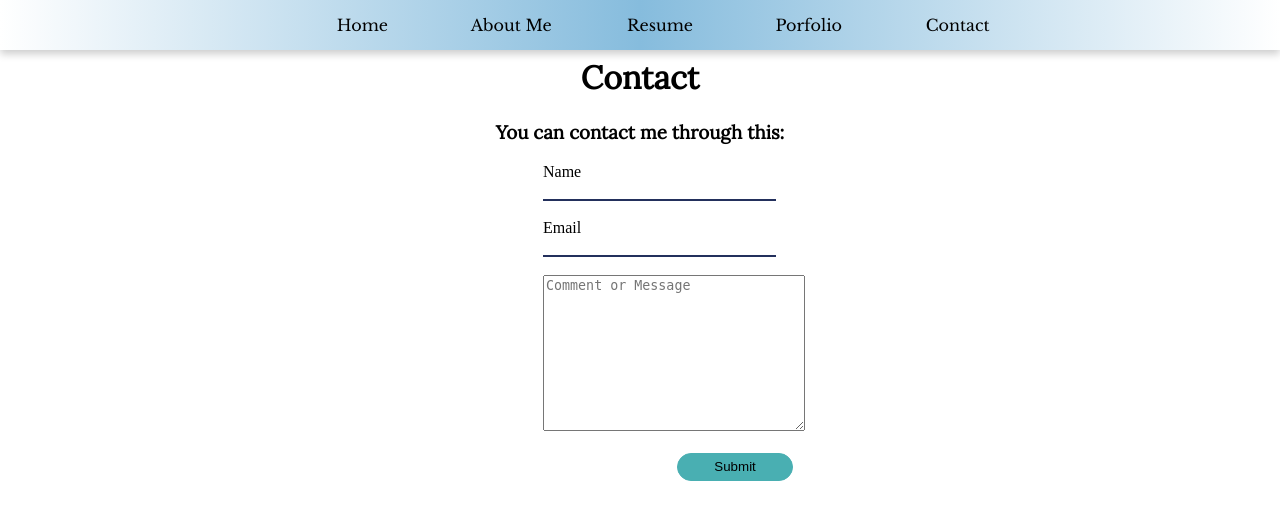
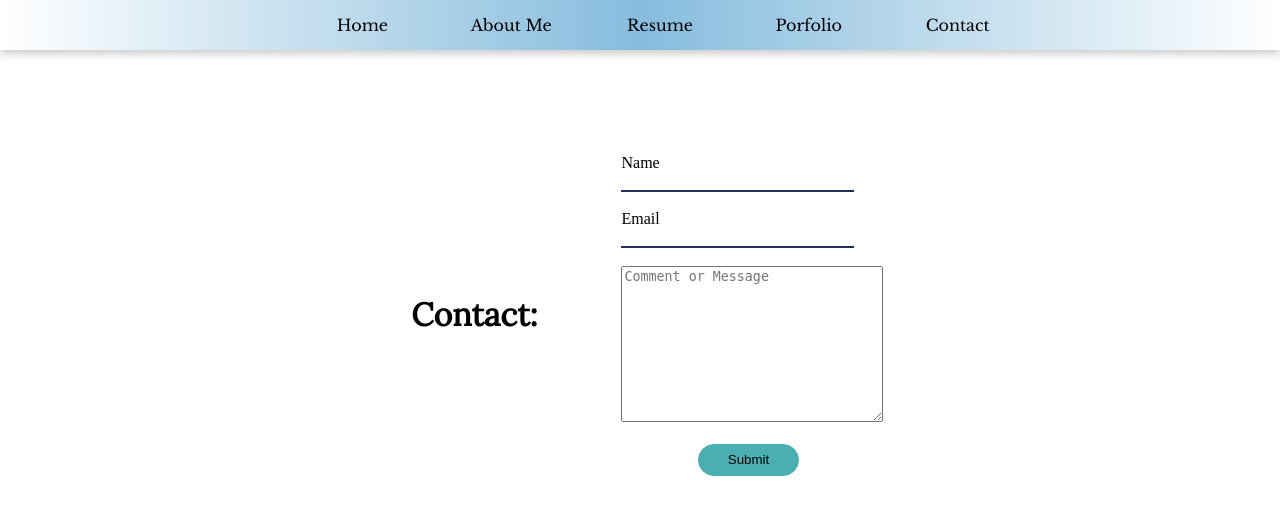
Before and after one commit to varusss/proj1, a PHP site: page /contact.html in a window 1280 px wide. Shown: the top 520 px of the page. Run offline with PHP 8.4, Linux system fonts and the light colour scheme.

Commit message:
add more stuff

```diff
--- a/contact.html
+++ b/contact.html
@@ -35,24 +35,28 @@
             </ul>
         </nav>
     </header>
-    <br><br>
-    <h1>Contact</h1>
+
+    <div class="flex-resume contact">
+        <h1>Contact:</h1>
+
 
         <div class="wrapper-C">
-        <h3>You can contact me through this:</h3>
-        <form name="contact" onsubmit="validate">
+            <form name="contact" id="form">
                 <label>Name</label><br>
                 <input type="text" id="name" required>
                 <br><br>
                 <label>Email</label><br>
-            <input type="email" required>
+                <input type="email" id="email" required>
 
                 <br><br>
-            <textarea name="" id="" cols="30" rows="10" placeholder="Comment or Message" required></textarea><br><br>
-            <input type="submit">
+                <textarea name="" id="" cols="30" rows="10" placeholder="Comment or Message" required id="msm"></textarea><br><br>
+                <button type="button" onclick="validate();">Submit</button>
                 <div id="invalide"></div>
+
             </form>
         </div>
+    </div>
+    <script src="js/js.js"></script>
 
 </body>
 
--- a/css/style.css
+++ b/css/style.css
@@ -425,8 +429,15 @@ h2 span {
 
 /*---CONTACT---*/
 
-.form {
-    max-width: 360px;
+.contact{
+    padding-top: 12%;
+}
+
+.contact h1{
+    align-self: center;
+    text-align: right;
+    width: 45%;
+    padding-right: 3%;
 }
 
 input {
@@ -440,13 +451,13 @@ input:focus {
     transition: transform 0.3s;
 }
 
-input[type="submit"] {
+button[type="button"] {
     border: 1px solid #49afb2;
-    width: 20%;
-    padding: 1%;
+    width: 40%;
+    padding: 3%;
     background: #49afb2;
     border-radius: 20px;
-    margin-left: 23%;
+    margin: 0 30%;
 }
 
 label {
@@ -457,11 +468,13 @@ label {
 
 .wrapper-C h3 {
     text-align: center;
+    width: 50%;
 }
 
 form {
     width: 100%;
-    padding-left: 40%;
+    padding-left: 3%;
+    margin-left: -70%;
 }
 
 /*-----ART-----*/
--- a/js/js.js
+++ b/js/js.js
@@ -23,6 +23,7 @@ function slideShows(current) {
     slides[current].style.display = "block";
 }
 
+/*Scroll to the end, smooth scroll */
 function down() {
     window.scroll({
         top: 700,
@@ -44,9 +45,35 @@ function changeNav() {
 };
 
 function validate() {
-    var name = document.getElementById("name"),
-        respond = document.getElementById("invalide");
-    if (isNaN(name) === true) {
-        respond.innerHTML = "Name not valid";
+    var name = document.getElementById("name").value,
+        email = document.getElementById("email").value,
+        //msm = document.getElementById("msm").value,
+        respond = document.getElementById("invalide"),
+        /*Regular Expression*/
+        reg = new RegExp("/^\w+([\.-]?\w+)*@\w+([\.-]?\w+)*(\.\w{2,3})+$/", "g"),
+        CheckEmail = email.match(reg);
+
+    /*Check if @ is there */
+    reg = reg.test(CheckEmail);
+    //console.log(typeof msm);
+
+    /*Form validation*/
+    if (isNaN(name) === false && reg === false) {
+        respond.innerHTML = "<p>*Name not valid and email not valid</p>";
+    }
+    if(isNaN(name)===false){
+        respond.innerHTML = "<p> *Name is not valid </p>"
+    }
+    if(reg === false){
+        respond.innerHTML ="<p> *Invalid Email</p>"
+    }
+    if(isNaN(name) === true && reg === true){
+        document.getElementById("form").submit();
+    }
+//    if(msm === null){
+//        respond.innerHTML ="<p>Blank Message</p>"
+//    }
+    else{
+        console.log("Reset");
     }
 }
```
Also changed, not shown: other parts of css/style.css (+26 -13 lines), aboutme.html (+6 -1 lines), art.html (+6 -5 lines), index.html (+1 -1 lines). Lines whose indentation alone changed are shown as unchanged.
